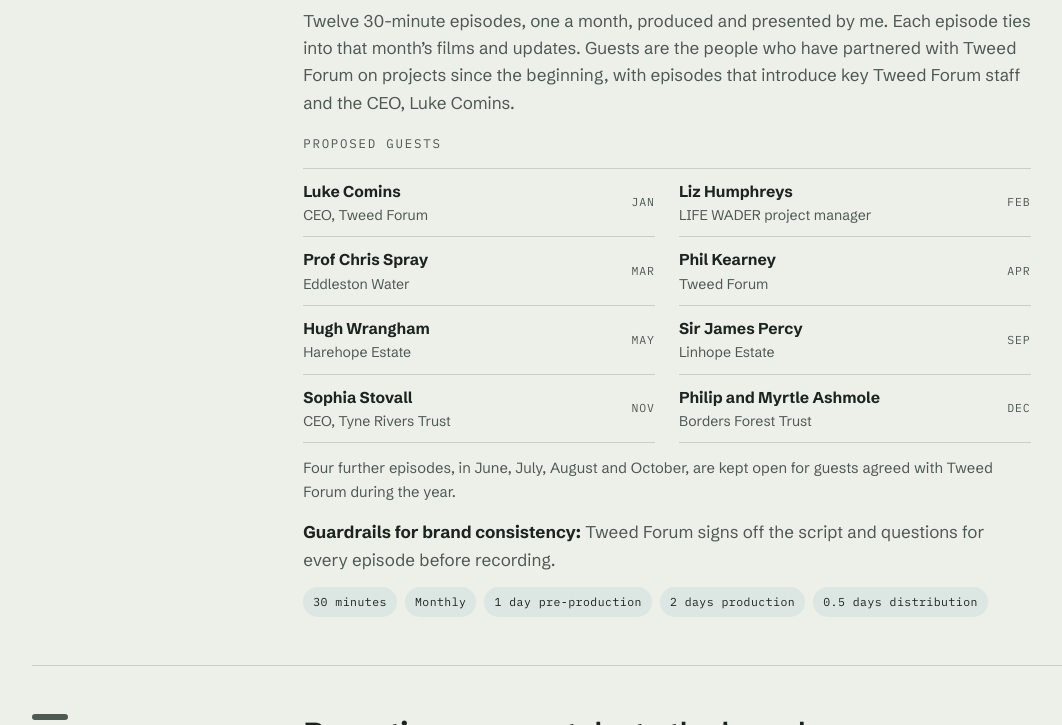
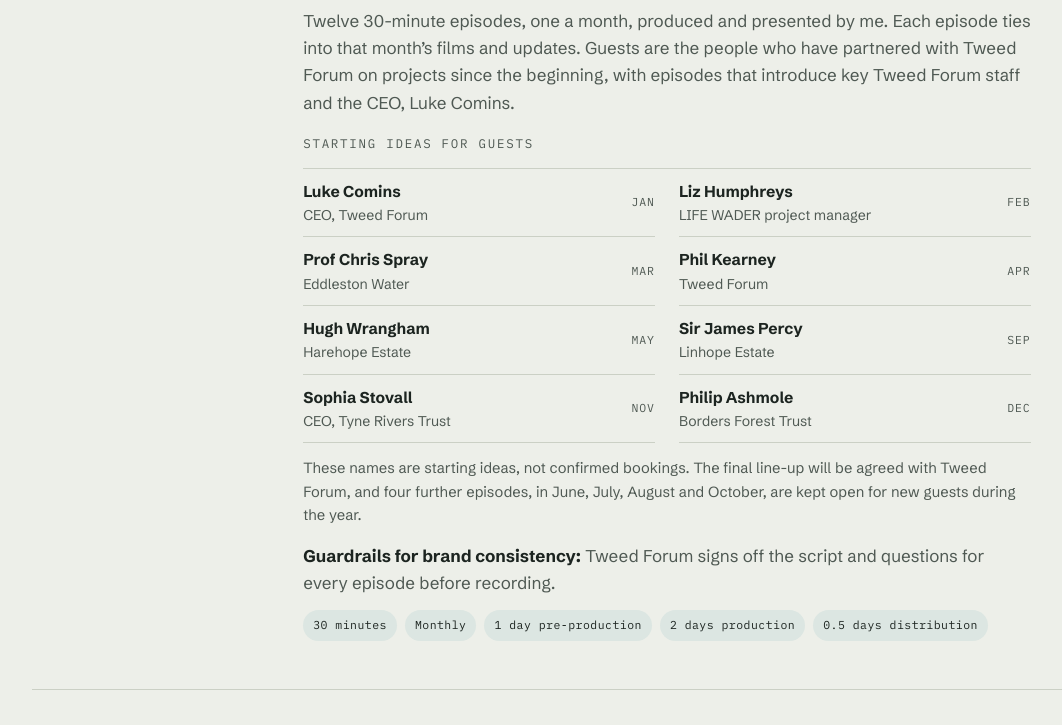
Before and after one commit to tacwilkinson-del/oxbow-website, a plain HTML site: page tweed-forum.html in a window 1280 px wide. Shown: the part 5900-6625 px from the top of the page, without its empty margins (28-1090 px from the left). Drawn offline with Linux system fonts and the light colour scheme.

Commit message:
Add files via upload

```diff
--- a/tweed-forum.html
+++ b/tweed-forum.html
@@ -677,7 +677,7 @@ footer .wrap{display:flex;flex-wrap:wrap;gap:16px;justify-content:space-between;
       <div class="body">
         <h3>Tweed Matters: the podcast</h3>
         <p>Twelve 30-minute episodes, one a month, produced and presented by me. Each episode ties into that month’s films and updates. Guests are the people who have partnered with Tweed Forum on projects since the beginning, with episodes that introduce key Tweed Forum staff and the CEO, Luke Comins.</p>
-        <p class="eyebrow" style="color:var(--muted);margin-top:4px">Proposed guests</p>
+        <p class="eyebrow" style="color:var(--muted);margin-top:4px">Starting ideas for guests</p>
         <div class="tf-guests">
           <div><b>Luke Comins</b><span>CEO, Tweed Forum</span><i>Jan</i></div>
           <div><b>Liz Humphreys</b><span>LIFE WADER project manager</span><i>Feb</i></div>
@@ -686,9 +686,9 @@ footer .wrap{display:flex;flex-wrap:wrap;gap:16px;justify-content:space-between;
           <div><b>Hugh Wrangham</b><span>Harehope Estate</span><i>May</i></div>
           <div><b>Sir James Percy</b><span>Linhope Estate</span><i>Sep</i></div>
           <div><b>Sophia Stovall</b><span>CEO, Tyne Rivers Trust</span><i>Nov</i></div>
-          <div><b>Philip and Myrtle Ashmole</b><span>Borders Forest Trust</span><i>Dec</i></div>
+          <div><b>Philip Ashmole</b><span>Borders Forest Trust</span><i>Dec</i></div>
         </div>
-        <p style="font-size:.92rem">Four further episodes, in June, July, August and October, are kept open for guests agreed with Tweed Forum during the year.</p>
+        <p style="font-size:.92rem">These names are starting ideas, not confirmed bookings. The final line-up will be agreed with Tweed Forum, and four further episodes, in June, July, August and October, are kept open for new guests during the year.</p>
         <p><strong style="color:var(--fg)">Guardrails for brand consistency:</strong> Tweed Forum signs off the script and questions for every episode before recording.</p>
         <div class="tf-spec"><span>30 minutes</span><span>Monthly</span><span>1 day pre-production</span><span>2 days production</span><span>0.5 days distribution</span></div>
       </div>
@@ -830,7 +830,7 @@ footer .wrap{display:flex;flex-wrap:wrap;gap:16px;justify-content:space-between;
       <div class="ev pod" style="grid-row:5;grid-column:10 / span 1">Ep 9 Sir James Percy</div>
       <div class="ev pod" style="grid-row:5;grid-column:11 / span 1">Ep 10</div>
       <div class="ev pod" style="grid-row:5;grid-column:12 / span 1">Ep 11 Sophia Stovall</div>
-      <div class="ev pod" style="grid-row:5;grid-column:13 / span 1">Ep 12 The Ashmoles</div>
+      <div class="ev pod" style="grid-row:5;grid-column:13 / span 1">Ep 12 Philip Ashmole</div>
       <div class="ev rep" style="grid-row:6;grid-column:4 / span 1">Q1</div>
       <div class="ev rep" style="grid-row:6;grid-column:7 / span 1">Q2</div>
       <div class="ev rep" style="grid-row:6;grid-column:10 / span 1">Q3</div>
```
